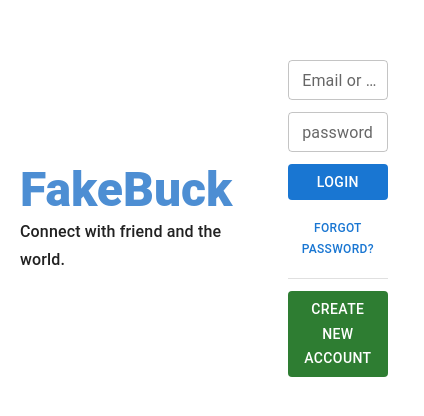
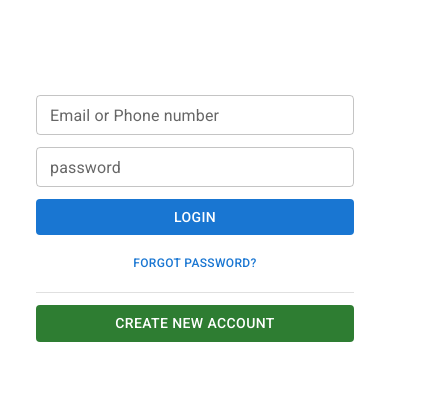
Before and after one commit to pavitpim40/react-social-app, a React (Vite) app: page /login in a window 390 px wide. Shown: the part 204-620 px from the top of the page, 424 px wide, since content can reach past the window. Built offline with nearby package versions, Linux system fonts and the light colour scheme; no server answers.

Commit message:
simple responsive

```diff
--- a/src/index.css
+++ b/src/index.css
@@ -1,3 +1,7 @@
+@import '@fontsource/roboto/300.css';
+@import '@fontsource/roboto/400.css';
+@import '@fontsource/roboto/500.css';
+@import '@fontsource/roboto/700.css';
 *,
 *::before,
 *::after {
@@ -7,7 +11,7 @@
 }
 
 :root {
-  font-family: Inter, system-ui, Avenir, Helvetica, Arial, sans-serif;
+  font-family: 'Roboto', Inter, system-ui, Avenir, Helvetica, Arial, sans-serif;
   line-height: 1.5;
   font-weight: 400;
 
--- a/src/pages/LoginPage.jsx
+++ b/src/pages/LoginPage.jsx
@@ -11,6 +11,7 @@
         justifyContent='center'
         p='20px'
         flex={1}
+        sx={{ display: { xs: 'none', sm: 'flex' } }}
       >
         <Typography variant='h3' color='#4D8ED3' fontWeight={900}>
           FakeBuck
```
